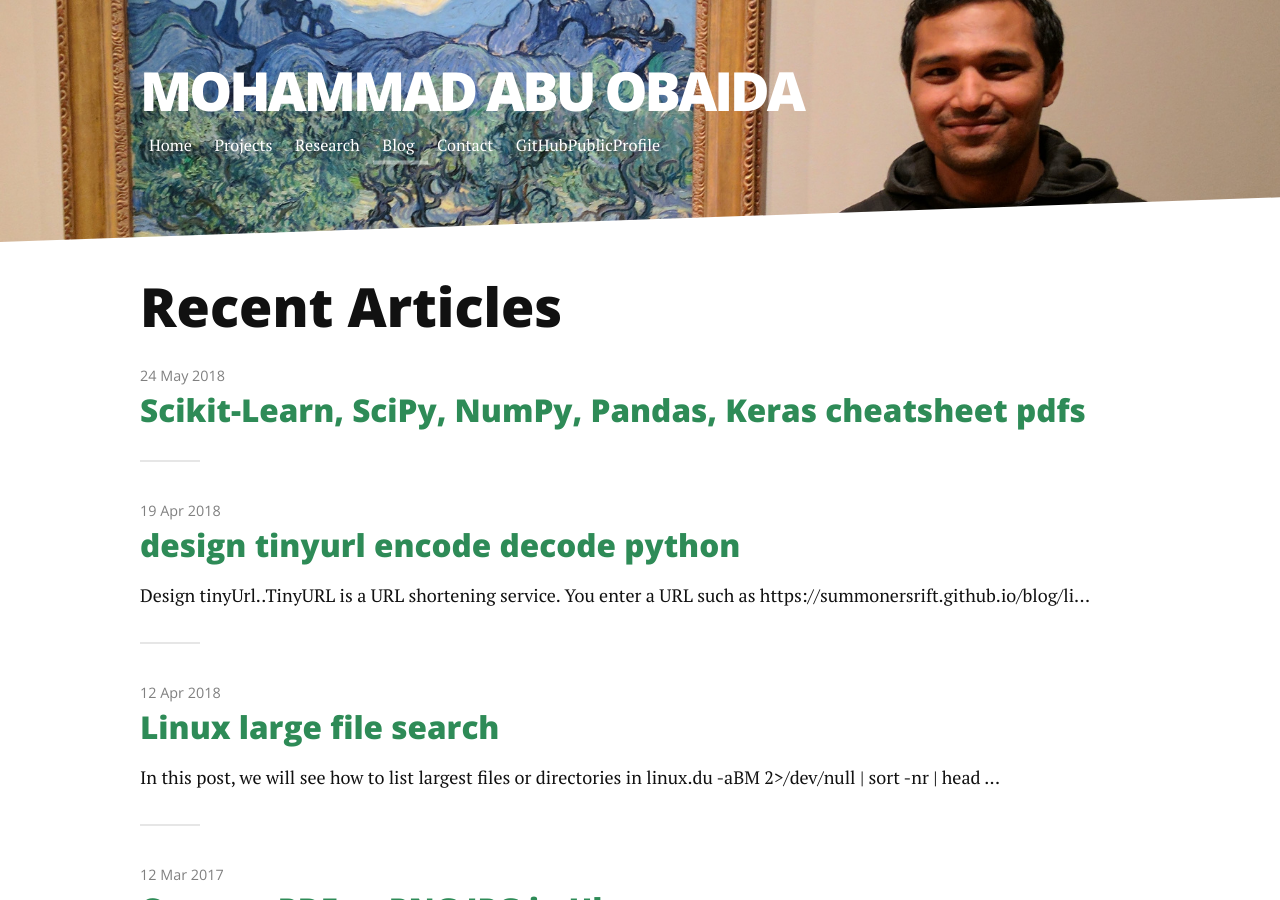
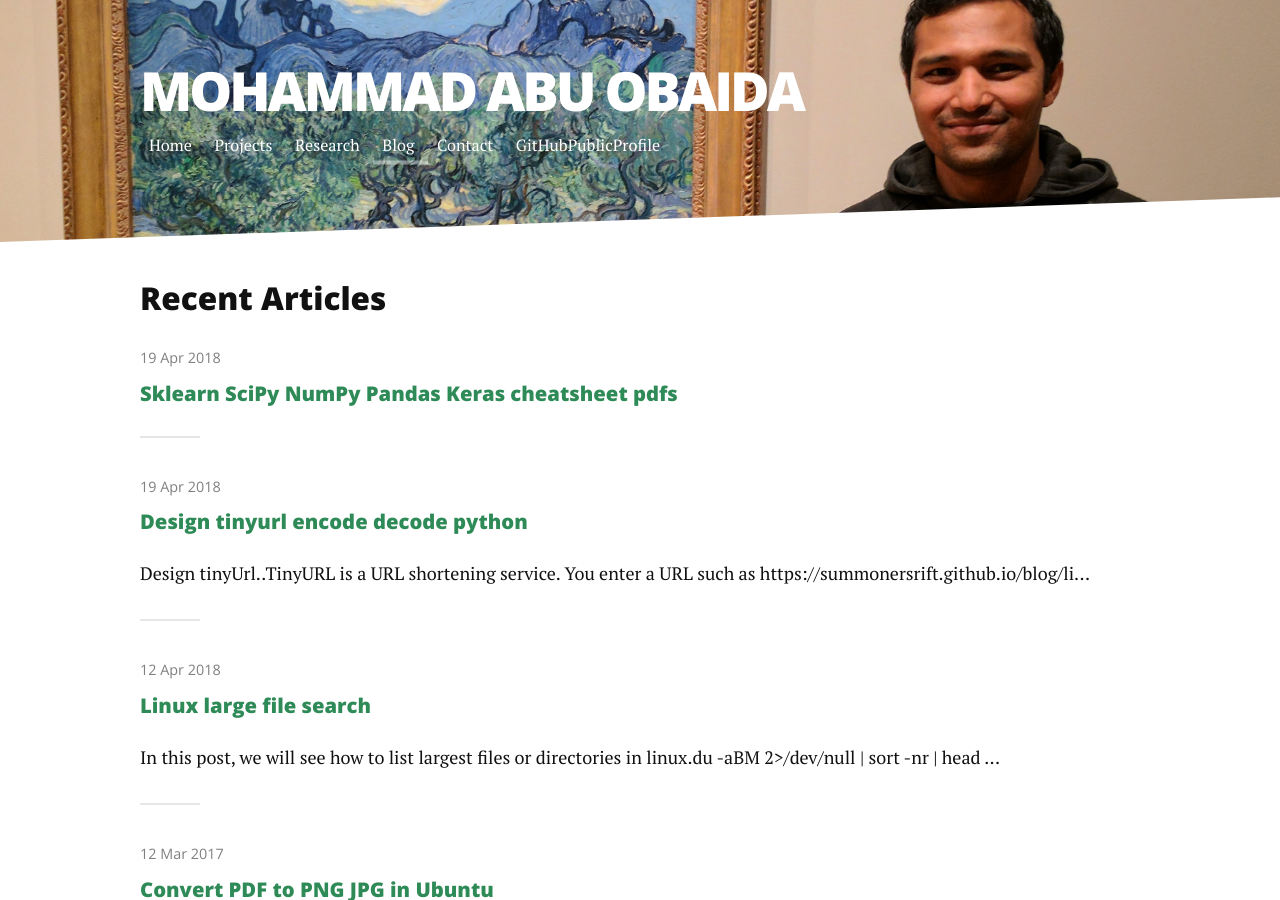
Before and after one commit to summonersRift/summonersrift.github.io, a Jekyll site: the page built from blogs.md, in a window 1280 px wide and 900 px high. Built offline with Jekyll 4.4.1, drawn with Linux system fonts in a browser that asks for light colours; nearby versions of some CDN libraries; our own code applies the rules of GitHub Pages for plain Markdown files.

Commit message:
/posts few changes

```diff
--- a/_posts/2018-04-19-design-tinyurl-encode-decode.markdown
+++ b/_posts/2018-04-19-design-tinyurl-encode-decode.markdown
@@ -1,6 +1,6 @@
 ---
 layout: post
-title:  "design tinyurl encode decode python"
+title:  "Design tinyurl encode decode python"
 date:   2018-04-19
 ---
 
--- a/_posts/2018-05-24-Python-libraries-cheatsheet-pdf.markdown
+++ b/_posts/2018-05-24-Python-libraries-cheatsheet-pdf.markdown
@@ -1,12 +1,11 @@
 ---
 layout: post
-title: "Scikit-Learn, SciPy, NumPy, Pandas, Keras cheatsheet pdfs"
+title:  "Sklearn SciPy NumPy Pandas Keras cheatsheet pdfs"
+tags: [trick,usage,python,programming]
 description: ""
 category: tutorial
-date:    2018-05-24
-tags: [trick,usage,python,programming]
+date:   2018-04-19
 ---
-{% include JB/setup %}
 
 
 This post is embeds all the cheatsheets for Python libraries for data scientists and machine learning researches.
--- a/blogs.md
+++ b/blogs.md
@@ -5,12 +5,12 @@ title: Mohammad Obaida: Blogs
 
 <div id="blogs">
 
-  <h1>Recent Articles</h1>
+  <h3>Recent Articles</h3>
   <ul class="posts noList">
     {% for post in site.posts %}
       <li>
         <span class="date">{{ post.date | date_to_string }}</span>
-        <h3><a href="{{ post.url }}">{{ post.title }}</a></h3>
+        <h4><a href="{{ post.url }}">{{ post.title }}</a></h4>
         <p class="description">{% if post.description %}{{ post.description  | strip_html | strip_newlines | truncate: 120 }}{% else %}{{ post.content | strip_html | strip_newlines | truncate: 120 }}{% endif %}</p>
       </li>
     {% endfor %}
```
